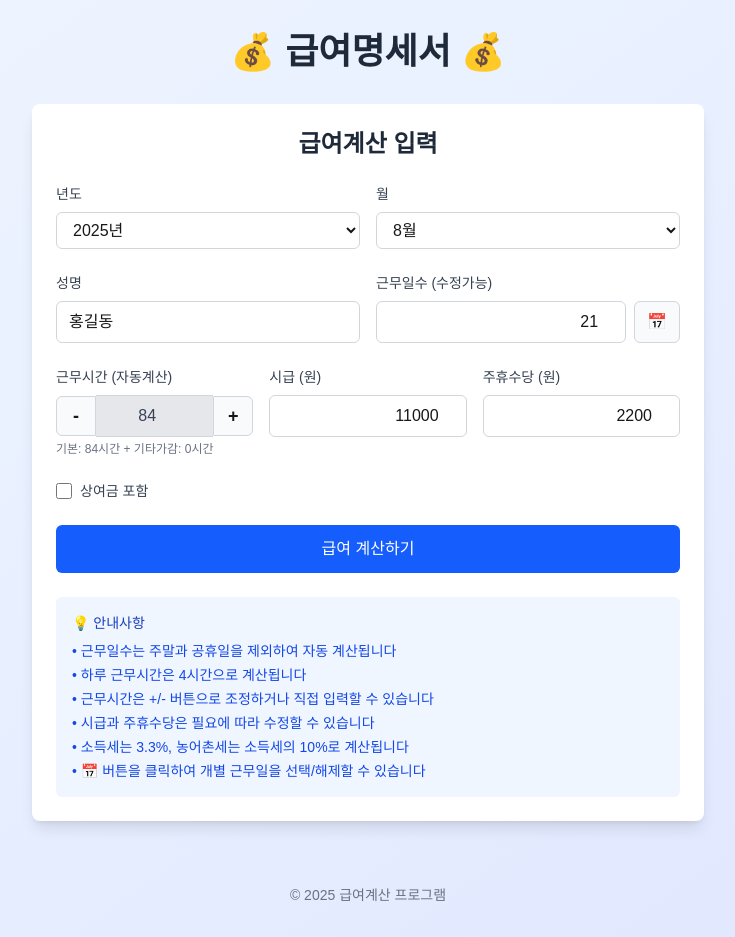
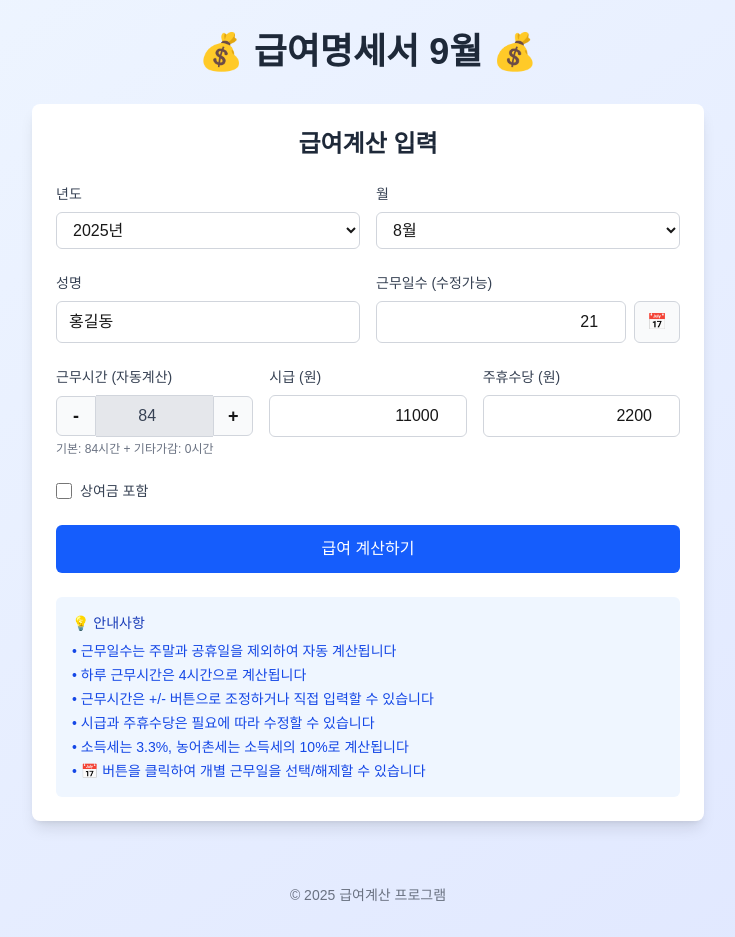
Before and after one commit to raonPlanet/pay-mgmt, a Next.js app: page / in a window 1280 px wide. Shown: the whole page, without its empty margins (272-1007 px from the left). Built offline with nearby package versions, Linux system fonts and the light colour scheme.

Commit message:
Update page.tsx

```diff
--- a/src/app/page.tsx
+++ b/src/app/page.tsx
@@ -43,7 +43,7 @@ export default function Home() {
         {/* 헤더 */}
         <div className="text-center mb-8">
           <h1 className="text-4xl font-bold text-gray-800 mb-4">
-            💰 급여명세서 💰
+            💰 급여명세서 9월 💰
           </h1>
           {/* <p className="text-lg text-gray-600 max-w-2xl mx-auto">
             간단한 입력으로 급여명세를 자동 계산하고, 이미지나 PDF로 다운로드하여
```
